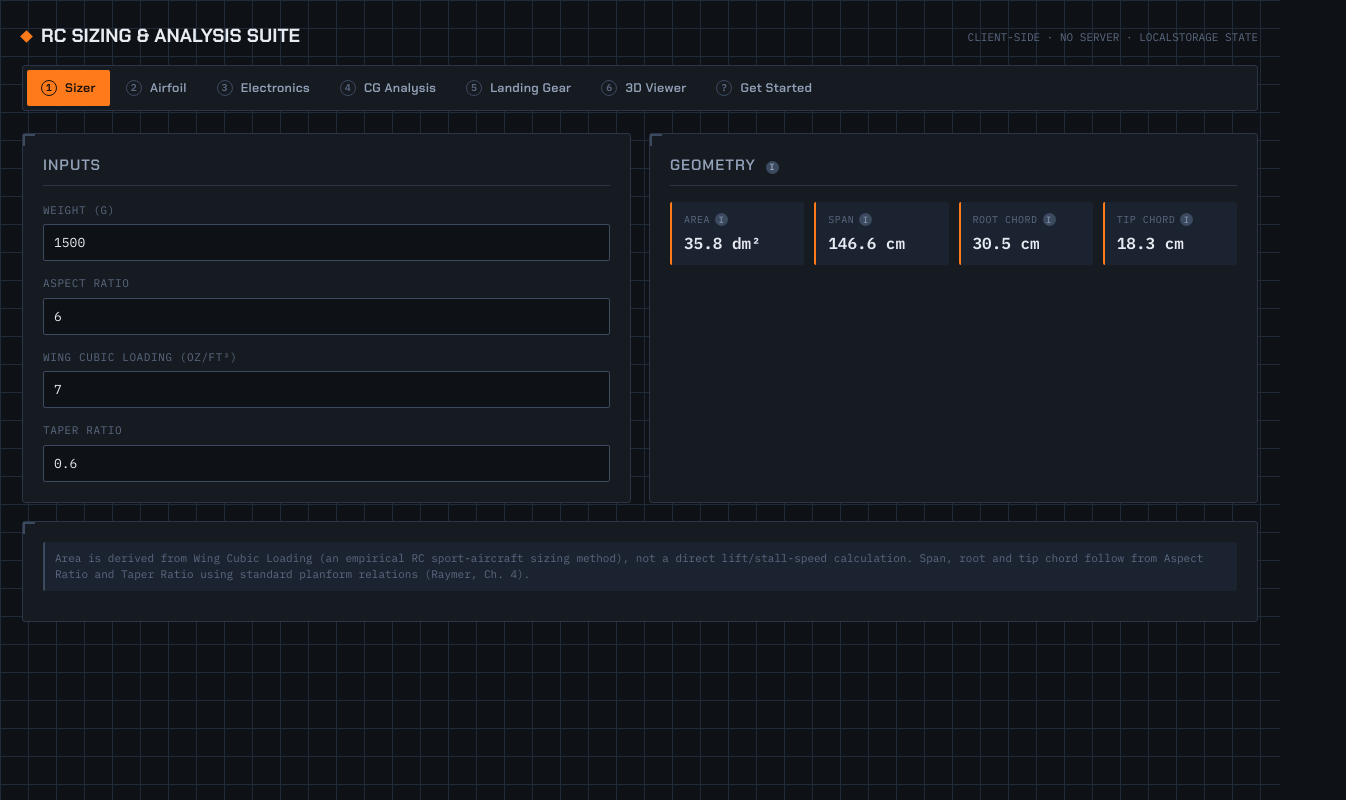
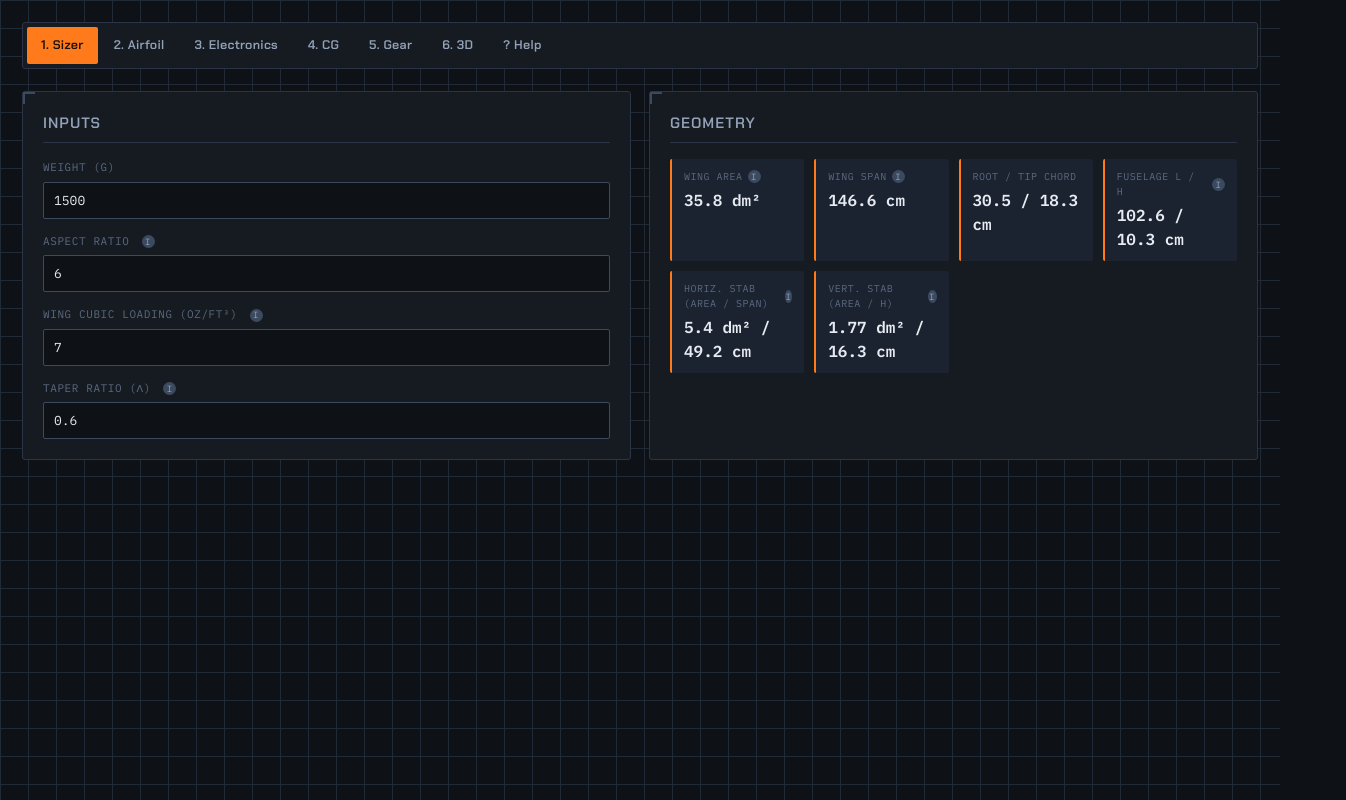
Before and after one commit to SyedShayanAhmd/rc-calc, a plain HTML site: page index.html in a window 1280 px wide. Shown: the whole page, 1346 px wide, since content can reach past the window. Drawn offline with Linux system fonts and the light colour scheme.

Commit message:
Update index.html

```diff
--- a/index.html
+++ b/index.html
@@ -1,73 +1,45 @@
 <!DOCTYPE html>
-<html><head><meta charset="UTF-8"><title>RC Sizing Suite — 1. Sizer</title><link rel="stylesheet" href="style.css"></head><body>
-    <div class="suite-header">
-        <div class="suite-title"><span class="mark"></span>RC SIZING &amp; ANALYSIS SUITE</div>
-        <div class="suite-sub">CLIENT-SIDE · NO SERVER · LOCALSTORAGE STATE</div>
-    </div>
-    <div class="nav">
-        <a href="index.html" class="active"><span class="n">1</span>Sizer</a><a href="airfoil.html"><span class="n">2</span>Airfoil</a>
-        <a href="electronics.html"><span class="n">3</span>Electronics</a><a href="cg.html"><span class="n">4</span>CG Analysis</a>
-        <a href="gear.html"><span class="n">5</span>Landing Gear</a><a href="viewer.html"><span class="n">6</span>3D Viewer</a>
-        <a href="help.html"><span class="n">?</span>Get Started</a>
-    </div>
-
+<html><head><meta charset="UTF-8"><title>RC Suite — Sizer</title><link rel="stylesheet" href="style.css"></head><body>
+    <div class="nav"><a href="index.html" class="active">1. Sizer</a><a href="airfoil.html">2. Airfoil</a><a href="electronics.html">3. Electronics</a><a href="cg.html">4. CG</a><a href="gear.html">5. Gear</a><a href="viewer.html">6. 3D</a><a href="help.html">? Help</a></div>
     <div class="grid"><div class="panel">
         <h3>Inputs</h3>
-        <label>Weight (g)</label><input type="number" id="w" value="1500" oninput="c()">
-        <label>Aspect Ratio</label><input type="number" id="ar" value="6" oninput="c()">
-        <label>Wing Cubic Loading (oz/ft³)</label><input type="number" id="wcl" value="7" oninput="c()">
-        <label>Taper Ratio</label><input type="number" id="tr" value="0.6" step="0.05" oninput="c()">
+        <label>Weight (g)</label><input type="number" id="w" oninput="c()">
+        <label>Aspect Ratio <span class="cite" tabindex="0" data-note="Raymer Ch.4: AR = b² / S">i</span></label><input type="number" id="ar" oninput="c()">
+        <label>Wing Cubic Loading (oz/ft³) <span class="cite" tabindex="0" data-note="Andy Lennon: WCL = W / S^(1.5). Empirical density sizing for RC models.">i</span></label><input type="number" id="wcl" oninput="c()">
+        <label>Taper Ratio (λ) <span class="cite" tabindex="0" data-note="Raymer Ch.4: λ = Tip Chord / Root Chord">i</span></label><input type="number" id="tr" step="0.05" oninput="c()">
     </div>
-    <div class="panel">
-        <h3>Geometry <span class="cite" tabindex="0" data-note="Andy Lennon, Basics of R/C Model Aircraft Design — Wing Cubic Loading (WCL) method. WCL relates flying weight to wing area via an empirical sport-aircraft density term rather than a first-principles lift equation; treat results as a first-pass starting point.">i</span></h3>
-        <div class="stat-grid" id="out"></div>
-    </div></div>
-
-    <div class="panel">
-        <p class="note">Area is derived from Wing Cubic Loading (an empirical RC sport-aircraft sizing method), not a direct lift/stall-speed calculation. Span, root and tip chord follow from Aspect Ratio and Taper Ratio using standard planform relations (Raymer, Ch. 4).</p>
-    </div>
-
-    <script src="state.js"></script>
-    <script>
-        // Load any previously saved state so this tab reflects the shared aircraft.
+    <div class="panel"><h3>Geometry</h3><div class="stat-grid" id="out"></div></div></div>
+    <script src="state.js"></script><script>
         const st = RCState.get();
-        document.getElementById('w').value  = st.weight_g;
-        document.getElementById('ar').value = st.aspectRatio;
-        document.getElementById('wcl').value= st.wingCubicLoading;
-        document.getElementById('tr').value = st.taperRatio;
+        ['w','ar','wcl','tr'].forEach(id => document.getElementById(id).value = st[{w:'weight_g',ar:'aspectRatio',wcl:'wingCubicLoading',tr:'taperRatio'}[id]]);
 
         function c() {
-            const w   = Number(document.getElementById('w').value);   // g
-            const ar  = Number(document.getElementById('ar').value);  // dimensionless
-            const wcl = Number(document.getElementById('wcl').value); // oz/ft^3 (empirical)
-            const tr  = Number(document.getElementById('tr').value);  // tip/root chord ratio
+            const w = Number(document.getElementById('w').value), ar = Number(document.getElementById('ar').value);
+            const wcl = Number(document.getElementById('wcl').value), tr = Number(document.getElementById('tr').value);
 
-            // --- Wing Cubic Loading method (Lennon) ---
-            // Area (dm^2) = ( Weight(g) / WCL )^(2/3)   [empirical sport-model correlation]
             const area_dm2 = Math.pow(w / wcl, 2 / 3);
+            const span_cm = Math.sqrt(ar * area_dm2) * 10;
+            const meanChord_cm = (area_dm2 * 100) / span_cm;
+            const rootChord_cm = (2 * meanChord_cm) / (1 + tr), tipChord_cm = rootChord_cm * tr;
 
-            // --- Standard planform relations (Raymer, Ch.4) ---
-            // Aspect Ratio AR = b^2 / S  =>  b = sqrt(AR * S)
-            const span_cm = Math.sqrt(ar * area_dm2) * 10;              // dm -> cm (x10)
-            const meanChord_cm = (area_dm2 * 100) / span_cm;            // mean geometric chord
-            // Taper ratio λ = c_tip / c_root ; mean chord relation for a trapezoidal
-            // planform: c_root = 2*c_mean / (1+λ),  c_tip = λ * c_root
-            const rootChord_cm = (2 * meanChord_cm) / (1 + tr);
-            const tipChord_cm  = rootChord_cm * tr;
+            const fuseLength_cm = span_cm * 0.70;
+            const fuseHeight_cm = fuseLength_cm * 0.10;
+            const hsArea_dm2 = area_dm2 * 0.15;
+            const hsSpan_cm = Math.sqrt(4.5 * hsArea_dm2) * 10; // Assumed AR 4.5
+            const hsChord_cm = (hsArea_dm2 * 100) / hsSpan_cm;
+            const vsArea_dm2 = hsArea_dm2 * 0.33;
+            const vsHeight_cm = Math.sqrt(1.5 * vsArea_dm2) * 10; // Assumed AR 1.5
+            const vsChord_cm = (vsArea_dm2 * 100) / vsHeight_cm;
 
             RCState.renderStats(document.getElementById('out'), {
-                'Area': { value: area_dm2.toFixed(1) + ' dm²', note: 'S = (Weight / Wing Cubic Loading)^(2/3) — Lennon, Basics of R/C Model Aircraft Design.' },
-                'Span': { value: span_cm.toFixed(1) + ' cm', note: 'b = √(AR · S) — definition of Aspect Ratio, Raymer Ch.4.' },
-                'Root Chord': { value: rootChord_cm.toFixed(1) + ' cm', note: 'c_root = 2·c_mean / (1+λ) for a linear-taper trapezoidal planform.' },
-                'Tip Chord': { value: tipChord_cm.toFixed(1) + ' cm', note: 'c_tip = λ · c_root, λ = taper ratio.' }
+                'Wing Area': { value: area_dm2.toFixed(1) + ' dm²', note: 'Lennon WCL Equation' },
+                'Wing Span': { value: span_cm.toFixed(1) + ' cm', note: 'b = √(AR · S)' },
+                'Root / Tip Chord': rootChord_cm.toFixed(1) + ' / ' + tipChord_cm.toFixed(1) + ' cm',
+                'Fuselage L / H': { value: fuseLength_cm.toFixed(1) + ' / ' + fuseHeight_cm.toFixed(1) + ' cm', note: 'Empirical: L = 70% Span, H = 10% L' },
+                'Horiz. Stab (Area / Span)': { value: hsArea_dm2.toFixed(1) + ' dm² / ' + hsSpan_cm.toFixed(1) + ' cm', note: 'Area = 15% Wing Area' },
+                'Vert. Stab (Area / H)': { value: vsArea_dm2.toFixed(2) + ' dm² / ' + vsHeight_cm.toFixed(1) + ' cm', note: 'Area = 33% HS Area' }
             });
-
-            // Persist the derived geometry so Airfoil, CG and the 3D Viewer can read it.
-            RCState.set({
-                weight_g: w, aspectRatio: ar, wingCubicLoading: wcl, taperRatio: tr,
-                area_dm2, span_cm, rootChord_cm, tipChord_cm, meanChord_cm
-            });
-        }
-        c();
+            RCState.set({ weight_g: w, aspectRatio: ar, wingCubicLoading: wcl, taperRatio: tr, area_dm2, span_cm, rootChord_cm, tipChord_cm, meanChord_cm, fuseLength_cm, fuseHeight_cm, hsArea_dm2, hsSpan_cm, hsChord_cm, vsArea_dm2, vsHeight_cm, vsChord_cm, fuselageLength_mm: fuseLength_cm * 10 });
+        } c();
     </script>
 </body></html>
```
